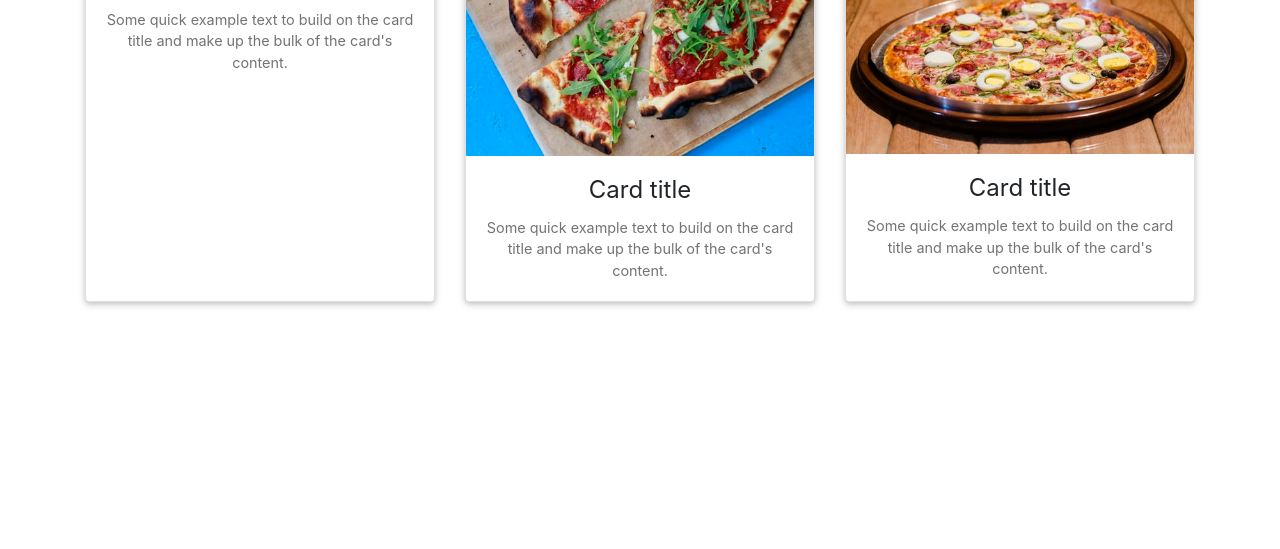
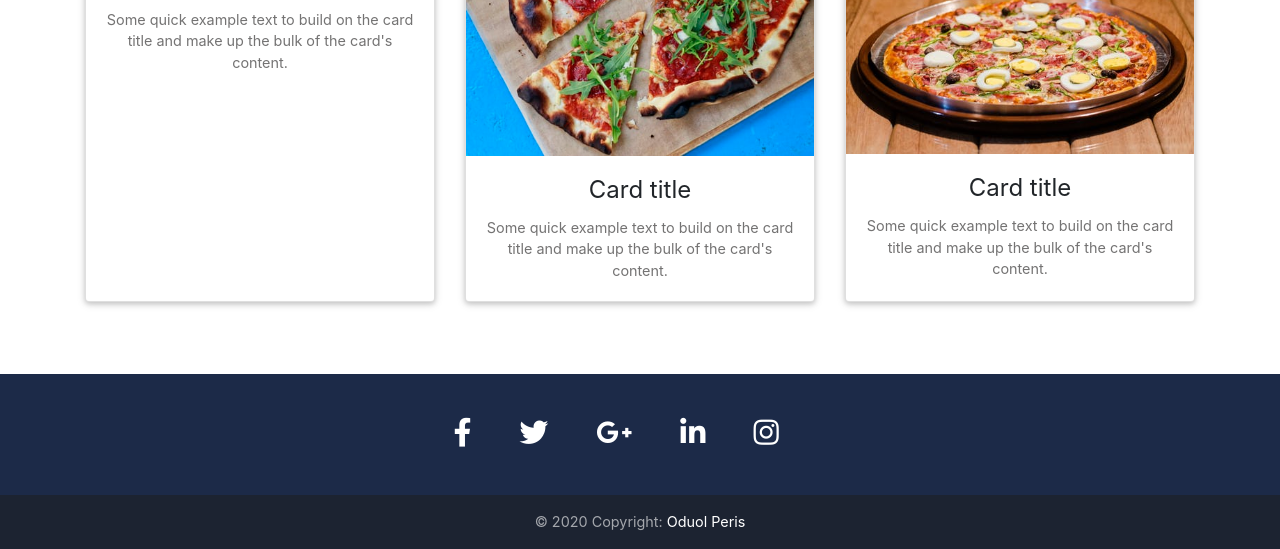
Before and after one commit to PerisOduol618/Vocelli-Pizza, a plain HTML site: page index.html in a window 1280 px wide. Shown: the part 699-1248 px from the top of the page. Before the commit the page ends 1025 px from the top, so only its background shows below. Drawn offline with nearby package versions, Linux system fonts and the light colour scheme; a script that the page names is missing.

Commit message:
Add contacts section

```diff
--- a/index.html
+++ b/index.html
@@ -14,7 +14,7 @@
 </head>
 
 <body>
-    <div class="container-fluid">
+    <div class="">
         <nav>
             <ul>
                 <li><a href="#home">Home</a></li>
@@ -64,8 +64,36 @@
                 </div>
             </div>
         </div>
-        <div>
+        <br><br>
+        <div id="contact">
         </div>
+        <footer class="page-footer font-small mdb-color darken-3">
+            <div class="container">
+                <div class="row">
+                    <div class="col-md-12 py-4">
+                        <div class="mb-5 flex-center">
+                            <a href="https://www.facebook.com/" target="_blank"><i
+                                    class="fab fa-facebook-f fa-lg white-text mr-md-5 mr-3 fa-2x"> </i></a>
+                            <a href="https://twitter.com/?lang=en" target="_blank"><i
+                                    class="fab fa-twitter fa-lg white-text mr-md-5 mr-3 fa-2x"> </i></a>
+                            <a href="https://myaccount.google.com/profile" target="_blank"><i
+                                    class="fab fa-google-plus-g fa-lg white-text mr-md-5 mr-3 fa-2x"> </i></a>
+                            <a href="https://ke.linkedin.com/" target="_blank"><i
+                                    class="fab fa-linkedin-in fa-lg white-text mr-md-5 mr-3 fa-2x"> </i></a>
+                            <a href="https://www.instagram.com/" target="_blank"><i
+                                    class="fab fa-instagram fa-lg white-text mr-md-5 mr-3 fa-2x"> </i></a>
+
+
+                        </div>
+                    </div>
+
+                </div>
+            </div>
+            <div class="footer-copyright text-center unique-color-dark py-3">© 2020 Copyright:
+                <a href="https://github.com/PerisOduol618" target="_blank"> Oduol Peris</a>
+            </div>
+        </footer>
+    </div>
     </div>
 </body>
 <script type="text/javascript" src="https://cdnjs.cloudflare.com/ajax/libs/jquery/3.5.1/jquery.min.js"></script>
```
